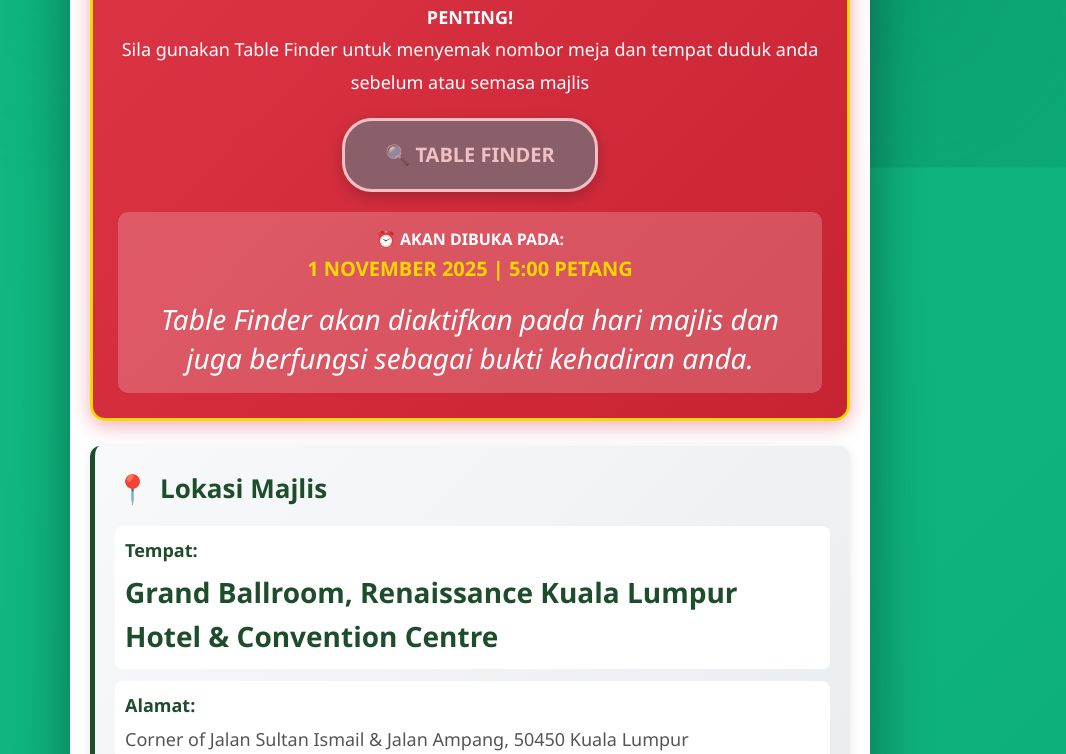
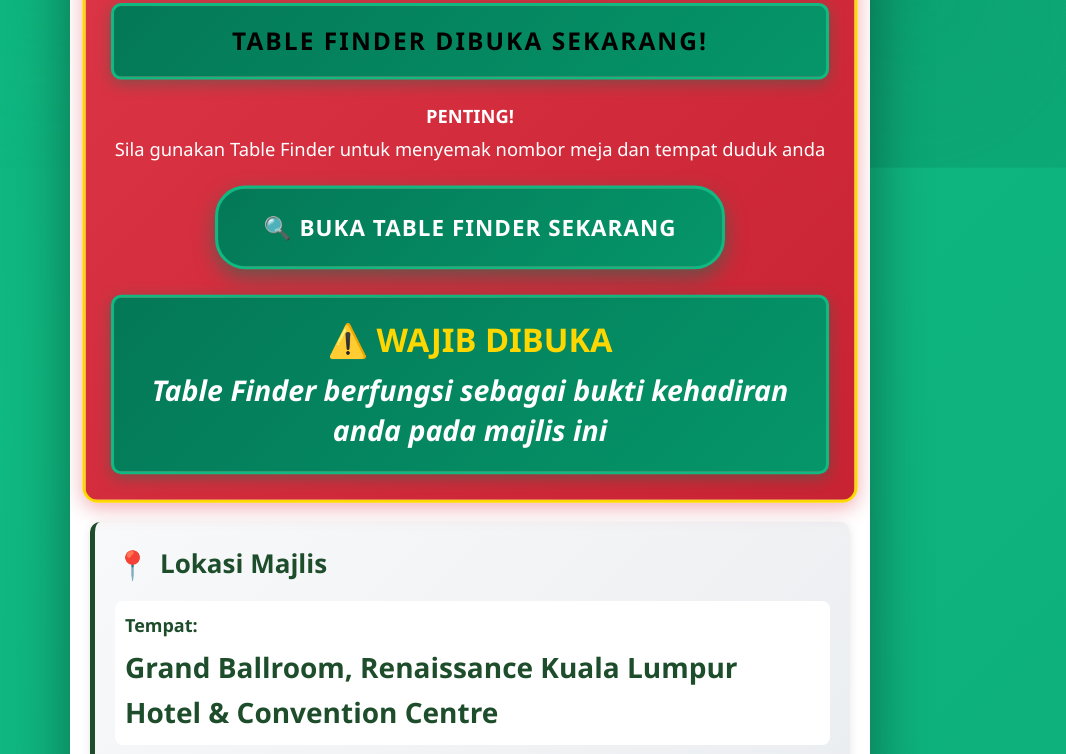
Before and after one commit to presint11/majlis-ukm-2025, a plain HTML site: page index.html in a window 1280 px wide. Shown: the part 641-1395 px from the top of the page, without its empty margins (170-1236 px from the left). Drawn offline with Linux system fonts and the light colour scheme.

Commit message:
Enhance Table Finder section with animations and links

```diff
--- a/index.html
+++ b/index.html
@@ -283,29 +283,44 @@
             </div>
 
             <!-- TABLE FINDER - PALING PENTING -->
-            <div style="background: linear-gradient(135deg, #dc3545 0%, #c82333 100%); color: white; padding: 25px; border-radius: 15px; margin: 25px 0; box-shadow: 0 5px 20px rgba(220,53,69,0.4); border: 3px solid #ffd700;">
-                <h2 style="color: white; font-size: 28px; margin-bottom: 15px; text-align: center; font-weight: bold;">
+            <div style="background: linear-gradient(135deg, #dc3545 0%, #c82333 100%); color: white; padding: 25px; border-radius: 15px; margin: 25px 0; box-shadow: 0 5px 20px rgba(220,53,69,0.4); border: 3px solid #ffd700; animation: pulse 2s infinite;">
+                <h2 style="color: white; font-size: 32px; margin-bottom: 15px; text-align: center; font-weight: bold;">
                     🪑 CARI MEJA ANDA
                 </h2>
+                <a href="https://studio--v1tablefinder.us-central1.hosted.app/" target="_blank" style="text-decoration: none; display: block;">
+                    <div style="background: linear-gradient(135deg, #047857 0%, #059669 100%); padding: 15px; border-radius: 10px; margin-bottom: 20px; border: 3px solid #10b981; cursor: pointer; transition: all 0.3s; box-shadow: 0 4px 15px rgba(4,120,87,0.4);">
+                        <p style="font-size: 24px; text-align: center; margin: 0; font-weight: bold; color: #000000; text-transform: uppercase; letter-spacing: 2px;">
+                            TABLE FINDER DIBUKA SEKARANG!
+                        </p>
+                    </div>
+                </a>
                 <p style="font-size: 18px; text-align: center; margin-bottom: 20px; line-height: 1.8;">
                     <strong>PENTING!</strong><br>
-                    Sila gunakan Table Finder untuk menyemak nombor meja dan tempat duduk anda sebelum atau semasa majlis
+                    Sila gunakan Table Finder untuk menyemak nombor meja dan tempat duduk anda
                 </p>
                 <div style="text-align: center;">
-                    <div style="display: inline-block; background: #6c757d; color: white; padding: 18px 40px; border-radius: 30px; font-weight: bold; font-size: 20px; box-shadow: 0 5px 15px rgba(0,0,0,0.3); border: 3px solid white; opacity: 0.7; cursor: not-allowed;">
-                        🔍 TABLE FINDER
+                    <a href="https://studio--v1tablefinder.us-central1.hosted.app/" target="_blank" style="display: inline-block; background: linear-gradient(135deg, #047857 0%, #059669 100%); color: white; padding: 20px 45px; text-decoration: none; border-radius: 30px; font-weight: bold; font-size: 22px; transition: all 0.3s; box-shadow: 0 8px 20px rgba(4,120,87,0.5); border: 3px solid #10b981; text-transform: uppercase; letter-spacing: 1px;">
+                        🔍 BUKA TABLE FINDER SEKARANG
+                    </a>
+                </div>
+                <a href="https://studio--v1tablefinder.us-central1.hosted.app/" target="_blank" style="text-decoration: none; display: block;">
+                    <div style="background: linear-gradient(135deg, #047857 0%, #059669 100%); padding: 20px; border-radius: 10px; margin-top: 25px; border: 3px solid #10b981; cursor: pointer; transition: all 0.3s; box-shadow: 0 4px 15px rgba(4,120,87,0.4);">
+                        <p style="font-size: 32px; font-weight: bold; margin: 0; text-align: center; color: #ffd700; line-height: 1.3;">
+                            ⚠️ WAJIB DIBUKA
+                        </p>
+                        <p style="font-size: 28px; font-style: italic; margin-top: 10px; color: white; text-align: center; line-height: 1.4; font-weight: bold;">
+                            Table Finder berfungsi sebagai bukti kehadiran anda pada majlis ini
+                        </p>
                     </div>
-                </div>
-                <div style="background: rgba(255,255,255,0.2); padding: 15px; border-radius: 10px; margin-top: 20px; text-align: center;">
-                    <p style="font-size: 16px; margin: 0; font-weight: bold;">
-                        ⏰ AKAN DIBUKA PADA:<br>
-                        <span style="font-size: 20px; color: #ffd700;">1 NOVEMBER 2025 | 5:00 PETANG</span>
-                    </p>
-                    <p style="font-size: 28px; font-style: italic; margin-top: 15px; opacity: 1; line-height: 1.4;">
-                        Table Finder akan diaktifkan pada hari majlis dan juga berfungsi sebagai bukti kehadiran anda.
-                    </p>
-                </div>
+                </a>
             </div>
+
+            <style>
+            @keyframes pulse {
+                0%, 100% { transform: scale(1); }
+                50% { transform: scale(1.02); }
+            }
+            </style>
 
             <!-- LOKASI MAJLIS -->
             <div class="info-card">
@@ -419,8 +434,9 @@
                 <div class="info-item">
                     <span class="info-label" style="font-size: 24px;">👔 Kod Pakaian:</span>
                     <span class="info-value" style="font-size: 20px;">
-                        <strong style="color: #047857;">Tema: Timeless Elegance, Shades of Green</strong><br>
-                        <span style="font-size: 18px;">Formal / Baju Melayu (Kebangsaan) / Batik / Pakaian Tradisi</span>
+                        <strong style="color: #047857;">Tema: Timeless Elegance</strong><br>
+                        <span style="font-size: 18px;">Formal / Baju Melayu (Kebangsaan) / Batik / Pakaian Tradisi</span><br>
+                        <span style="font-size: 16px; font-style: italic; color: #666; margin-top: 5px; display: inline-block;">(Batch Y2K: Gold & Emerald Green)</span>
                     </span>
                 </div>
                 <div class="info-item">
```
